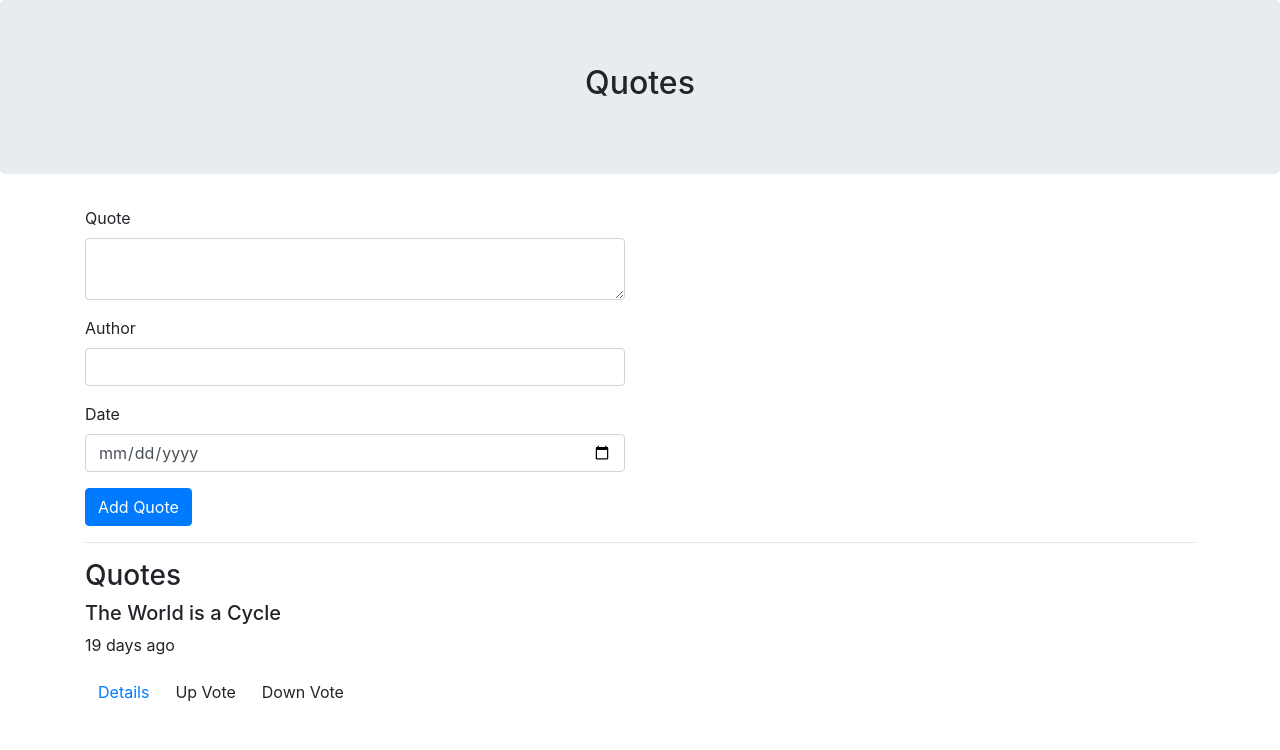
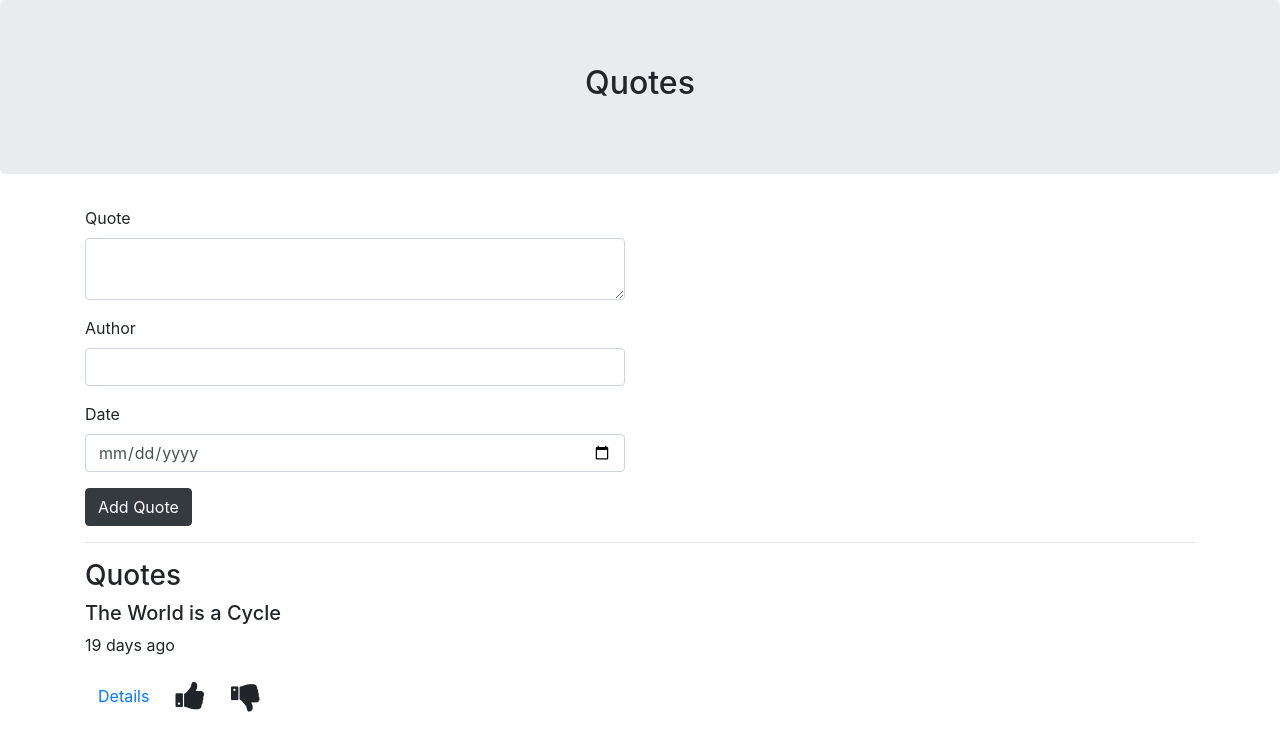
Before and after one commit to DevWaweru/Quotes, an Angular app: page / in a window 1280 px wide. Shown: the top 750 px of the page. Built offline with nearby package versions, Linux system fonts and the light colour scheme.

Commit message:
Adding the favicon for the up vote and down vote button

```diff
--- a/src/app/quotes-form/quotes-form.component.html
+++ b/src/app/quotes-form/quotes-form.component.html
@@ -11,5 +11,5 @@
     <label for="date">Date</label>
     <input type="date" class="form-control" id="date" [(ngModel)]="newQuoteForm.date" name="date" #date="ngModel" required>
   </div>
-  <button type="submit" class="btn btn-primary">Add Quote</button>
+  <button type="submit" class="btn btn-dark">Add Quote</button>
 </form>
--- a/src/app/quotes-form/quotes-form.component.ts
+++ b/src/app/quotes-form/quotes-form.component.ts
@@ -13,11 +13,11 @@ export class QuotesFormComponent implements OnInit {
   @Output() addNewQuote = new EventEmitter<Quotes>();
 
   submitQuote(newOne){
-    // console.log(newOne);
     // this.newQuoteForm.push(new Quotes(newOne.value.id++,newOne.value.author,newOne.value.author));
-    console.log(newOne.value.date);
+    // console.log(newOne.value.date);
     // this.newQuoteForm.push(newOne);
     this.addNewQuote.emit(new Quotes(newOne.value.id++,newOne.value.author,newOne.value.txtQuote,newOne.value.date));
+    // console.log(newOne.value.author);
     newOne.reset();
   }
 
--- a/src/app/quotes/quotes.component.css
+++ b/src/app/quotes/quotes.component.css
@@ -1,3 +1,4 @@
+
 .jumbotron{
     text-align: center;
 }
--- a/src/app/quotes/quotes.component.html
+++ b/src/app/quotes/quotes.component.html
@@ -16,8 +16,8 @@
       <h5 id="{{i}}">{{quoteID.txtQuote}}</h5>
       <p id="{{i}}">{{quoteID.date|dateCount}} days ago</p>
       <button class="btn btn-link" (click)="detailsToggle(i)">Details</button>
-      <button class="btn" (click)="addVotes(i)">Up Vote</button>
-      <button class="btn" (click)="minusVotes(i)">Down Vote</button>
+      <button class="btn" (click)="addVotes(i)"><i class="fa fa-thumbs-up fa-2x" aria-hidden="true"></i></button>
+      <button class="btn" (click)="minusVotes(i)"><i class="fa fa-thumbs-down fa-2x" aria-hidden="true"></i></button>
       <app-quotes-details *ngIf="quoteID.showDetails" [quotes]='quoteID'></app-quotes-details>
     </div>
   </div>
--- a/src/app/quotes/quotes.component.ts
+++ b/src/app/quotes/quotes.component.ts
@@ -13,13 +13,14 @@ export class QuotesComponent implements OnInit {
   detailsToggle(index){
     this.newQuotes[index].showDetails=!this.newQuotes[index].showDetails;
   }
+
   addVotes(index){
-    this.newQuotes[index].vote = this.newQuotes[index].vote+1;
+    this.newQuotes[index].vote += 1;
     console.log(this.newQuotes[index].vote);
   }
 
   minusVotes(index){
-    if(this.newQuotes[index].vote > 0)this.newQuotes[index].vote = this.newQuotes[index].vote-1;
+    if(this.newQuotes[index].vote > 0)this.newQuotes[index].vote -= 1;
     else this.newQuotes[index].vote = 0;
     console.log(this.newQuotes[index].vote);
   }
--- a/src/index.html
+++ b/src/index.html
@@ -1,5 +1,6 @@
 <!doctype html>
 <html lang="en">
+
 <head>
   <meta charset="utf-8">
   <title>Quotes</title>
@@ -8,7 +9,10 @@
   <meta name="viewport" content="width=device-width, initial-scale=1">
   <link rel="icon" type="image/x-icon" href="favicon.ico">
 </head>
+
 <body>
+  <link rel="stylesheet" href="https://stackpath.bootstrapcdn.com/font-awesome/4.7.0/css/font-awesome.min.css">
   <app-root></app-root>
 </body>
+
 </html>
```
